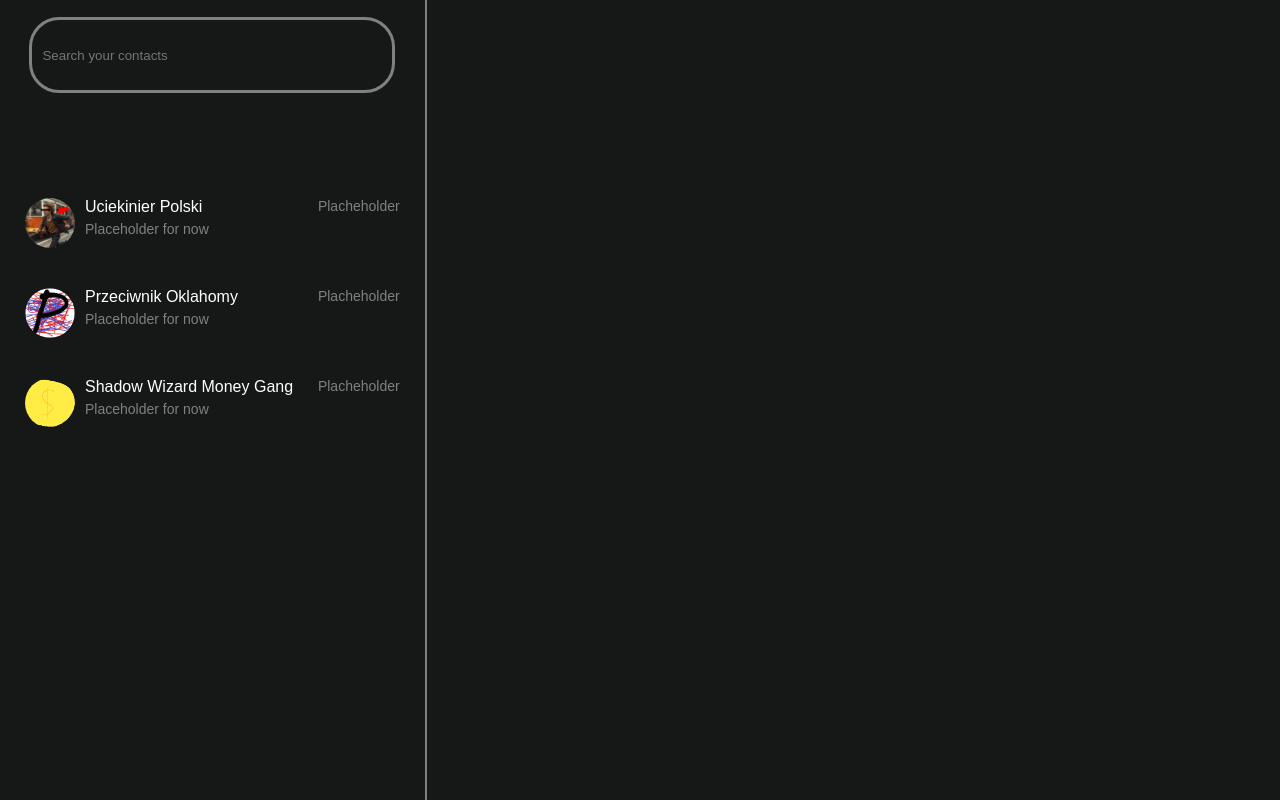
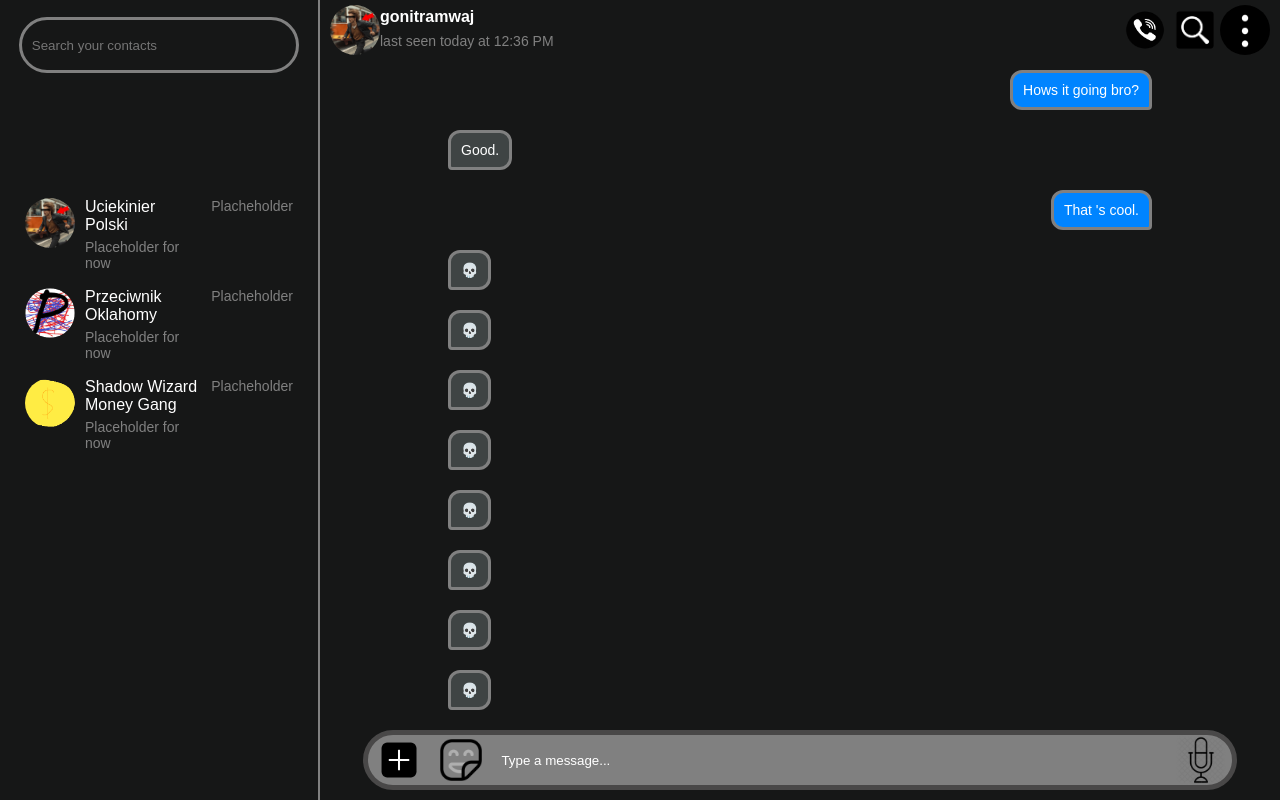
Before and after one commit to Krajzor/chat-app, a plain HTML site: page index.html in a window 1280 px wide. Drawn offline with Linux system fonts and the light colour scheme.

Commit message:
Make chat messages generate

```diff
--- a/contact-info.js
+++ b/contact-info.js
@@ -16,3 +16,60 @@ export const contactInfo = [{
     pfp: 'goldcoin.png',
     phoneNumber: 420420420
 }];
+
+
+export const messages = [{
+    id: 1,
+    content: `Hows it going bro?`,
+    sentOrReceived: 'sent'
+},
+{
+    id: 2,
+    content: `Good.`,
+    sentOrReceived: 'received'
+},
+{
+    id: 3,
+    content: `That 's cool.`,
+    sentOrReceived: 'sent'
+},
+{
+    id: 4,
+    content: '💀',
+    sentOrReceived: 'received'
+},
+{
+    id: 5,
+    content: '💀',
+    sentOrReceived: 'received'
+},
+{
+    id: 6,
+    content: '💀',
+    sentOrReceived: 'received'
+},
+{
+    id: 7,
+    content: '💀',
+    sentOrReceived: 'received'
+},
+{
+    id: 8,
+    content: '💀',
+    sentOrReceived: 'received'
+},
+{
+    id: 9,
+    content: '💀',
+    sentOrReceived: 'received'
+},
+{
+    id: 10,
+    content: '💀',
+    sentOrReceived: 'received'
+},
+{
+    id: 11,
+    content: '💀',
+    sentOrReceived: 'received'
+}]
--- a/displayChat.js
+++ b/displayChat.js
@@ -0,0 +1,21 @@
+import { messages } from "./contact-info.js";
+
+function renderChatMessages() {
+    const messagesContainer = document.querySelector('.chat-messages-container');
+
+    function scrollToBottom() {
+        messagesContainer.scrollTop = messagesContainer.scrollHeight;
+    }
+
+    let messagesContainerHTMl = '';
+
+    messages.forEach((message) => {
+        messagesContainerHTMl += `<div class="chat-message ${message.sentOrReceived}">${message.content}</div>`;
+    });
+
+    messagesContainer.innerHTML = messagesContainerHTMl;
+
+    scrollToBottom();
+}
+
+renderChatMessages();
--- a/index.html
+++ b/index.html
@@ -5,6 +5,7 @@
         <link rel="stylesheet" href="./styles/general.css">
         <link rel="stylesheet" href="./styles/contacts.css">
         <link rel="stylesheet" href="./styles/chat.css">
+        <link rel="stylesheet" href="./styles/scrollbar.css">
         <meta name="viewport" content="width=device-width, initial-scale=1">
     </head>
     <body>
@@ -15,8 +16,31 @@
                 </div>
                 <div class="contacts-container"></div>
             </div>
-            <div class="chat-container"></div>
+            <div class="chat-container">
+                <div class="chat-header">
+                    <div class="chat-icon-container"><img class="chat-icon" src="./assets/pfps/gonitramwaj.jpg"></div>
+                    <div class="chat-details">
+                        <div class="chat-name">gonitramwaj</div>
+                        <div class="chat-last-seen">last seen today at 12:36 PM</div>
+                    </div>
+                    <div class="chat-functions">
+                        <div class="chat-call"><img class="chat-icon" src="./assets/icons/callButton.png"></div>
+                        <div class="chat-search"><img class="chat-icon" src="./assets/icons/searchButton.png"></div>
+                        <div class="chat-options"><img class="chat-icon" src="./assets/icons/optionsButton.png"></div>
+                    </div>
+                </div>
+                <div class="chat-messages-container">
+
+                </div>
+                <div class="chat-input-container">
+                    <div class="chat-input-icon-container"><img class="chat-input-icon" src="assets/icons/attachButton.png"></div>
+                    <div class="chat-input-icon-container"><img class="chat-input-icon" src="assets/icons/stickersButton.png"></div>
+                    <input class="chat-input" type="text" placeholder="Type a message...">
+                    <div class="chat-input-icon-container"><img class="chat-input-icon" src="assets/icons/voiceSearchButton.png"></div>
+                </div>
+            </div>
         </div>
     </body>
     <script type="module" src="./pickContact.js"></script>
+    <script type="module" src="./displayChat.js"></script>
 </html>
--- a/styles/chat.css
+++ b/styles/chat.css
@@ -1,3 +1,110 @@
 .chat-container {
     background-color: rgb(22, 23, 23);
+    color: white;
+    display: grid;
+    grid-template-rows: auto 1fr 70px;
+    height: 100%;
+    min-height: 0;
 }
+
+.chat-header {
+    display: grid;
+    grid-template-columns: 1fr 15fr 3fr;
+    align-items: center;
+    padding: 5px 10px;
+}
+
+.chat-icon {
+    width: 50px;
+    aspect-ratio: 1/1;
+    object-fit: cover;
+    border-radius: 50%;
+}
+
+.chat-details {
+    line-height: 24px;
+    padding-bottom: 6px;
+}
+
+.chat-name {
+    color: white;
+    font-weight: 550;
+    font-size: 16px;
+}
+
+.chat-last-seen {
+    color: gray;
+    font-size: 14px;
+}
+
+.chat-functions {
+    display: grid;
+    grid-template-columns: 1fr 1fr 1fr;
+}
+
+.chat-messages-container {
+    overflow-y: auto;
+    display: flex;
+    flex-direction: column;
+    row-gap: 20px;
+    align-items: center;
+    padding: 20px 0;
+}
+
+.chat-message {
+    border: solid 3px gray;
+    border-radius: 12px;
+    font-size: 14px;
+    line-height: 14px;
+    max-width: 70%;
+    word-wrap: break-word;
+    margin: 0 10vw;
+    padding: 10px;
+}
+
+.chat-message.received {
+    align-self: flex-start;
+    background-color: rgb(63, 68, 68);
+    border-bottom-left-radius: 4px;
+}
+
+.chat-message.sent {
+    align-self: flex-end;
+    background-color: rgb(0, 132, 255);
+    border-bottom-right-radius: 4px;
+}
+
+.chat-input-container {
+    display: grid;
+    grid-template-columns: 1fr 1fr 11fr 1fr;
+    width: 90%;
+    justify-self: center;
+    background-color: gray;
+    margin-bottom: 10px;
+    border: solid 5px rgb(73, 72, 72);
+    border-radius: 50px;
+}
+
+.chat-input-icon-container {
+    height: 100%;
+    display: grid;
+    justify-content: center;
+    align-items: center;
+}
+
+.chat-input-icon {
+    height: 50px;
+    aspect-ratio: 1/1;
+}
+
+.chat-input {
+    background-color: gray;
+    color: white;
+    padding: 0 10px;
+    border: none;
+    outline: none;
+}
+
+.chat-input::placeholder {
+    color: white;
+}
--- a/styles/contacts.css
+++ b/styles/contacts.css
@@ -8,7 +8,7 @@
 
 .contacts-container {
     display: grid;
-    grid-template-columns: 1fr;
+    grid-template-columns: auto;
     row-gap: 10px;
     padding: 50px 10px;
     align-content: start;
@@ -18,7 +18,7 @@
     display: flex;
     justify-content: center;
     align-items: center;
-    height: 70px;
+    height: 50px;
     margin-top: 20px;
 }
 
--- a/styles/general.css
+++ b/styles/general.css
@@ -3,10 +3,11 @@ body {
     background-color: rgb(255, 255, 255);
     height: 100%;
     margin: 0;
+    overflow: hidden;
 }
 
 .main {
     display: grid;
-    grid-template-columns: 1fr 2fr;
+    grid-template-columns: 1fr 3fr;
     height: 100vh;
 }
--- /dev/null
+++ b/styles/scrollbar.css
@@ -0,0 +1,16 @@
+::-webkit-scrollbar {
+    width: 10px;
+}
+
+::-webkit-scrollbar-track {
+    background-color: gray;
+}
+
+::-webkit-scrollbar-thumb {
+    background-color: rgb(58, 52, 52);
+    border: solid 2px black;
+}
+
+::-webkit-scrollbar-thumb:hover {
+    background-color: rgb(71, 67, 67);
+}
```
Also changed, not shown: assets/icons/attachButton.png (added), assets/icons/callButton.png (added), assets/icons/optionsButton.png (added), assets/icons/searchButton.png (added), assets/icons/stickersButton.png (added), assets/icons/voiceSearchButton.png (added).
